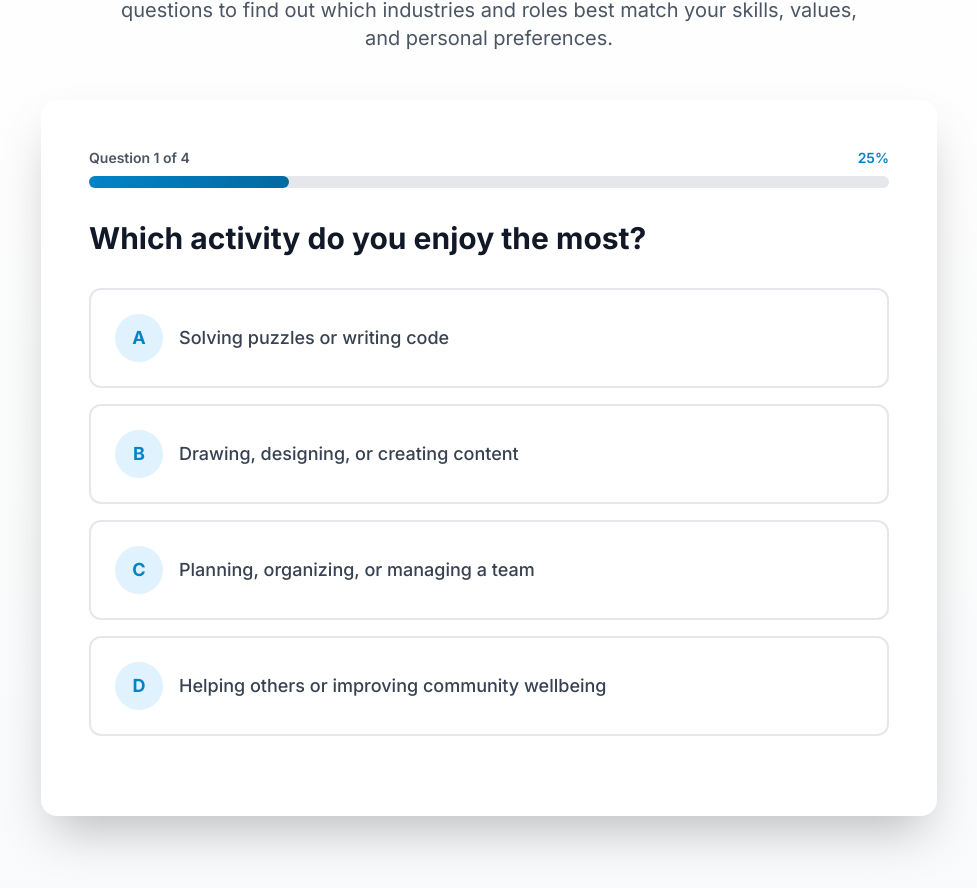
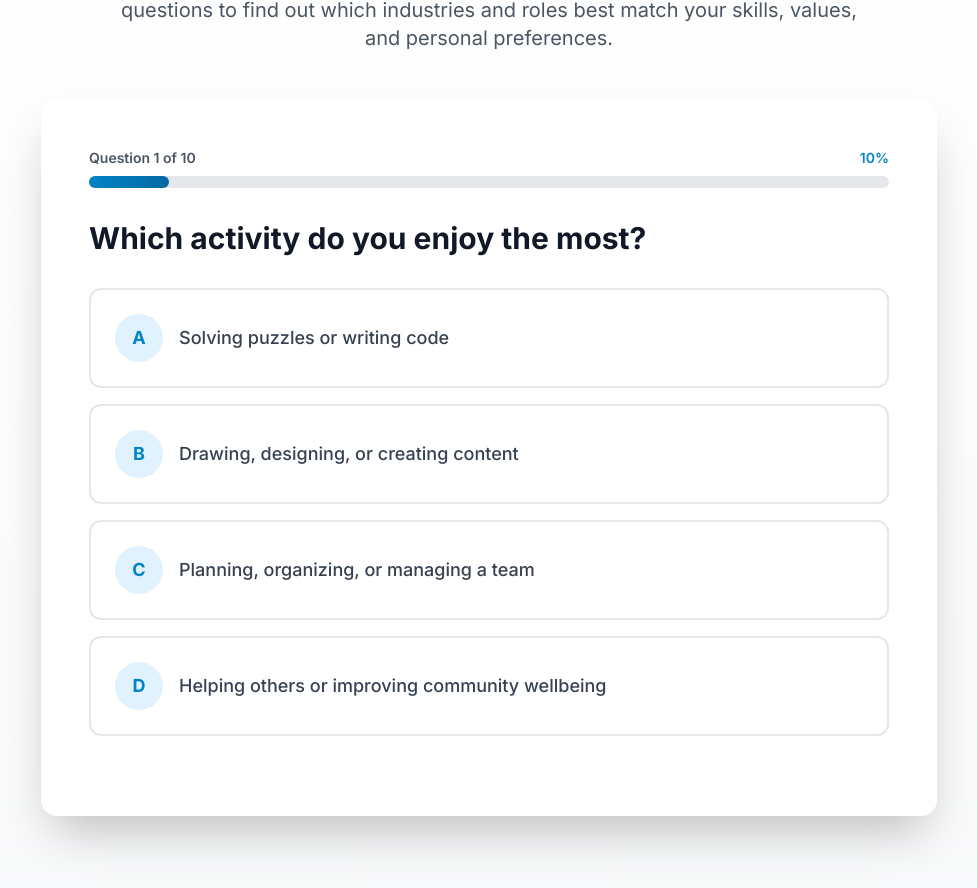
Before and after one commit to tridinhbui/skill-sphere, a Next.js app: page / in a window 1280 px wide. Shown: the part 9870-10758 px from the top of the page, without its empty margins (151-1128 px from the left). Built offline with nearby package versions, Linux system fonts and the light colour scheme.

Commit message:
feat: expand Career Quiz from 4 to 10 questions with comprehensive career assessment

```diff
--- a/components/CareerQuiz.tsx
+++ b/components/CareerQuiz.tsx
@@ -61,6 +61,66 @@ const questions: QuizQuestion[] = [
       { label: "B", value: "B", text: "Artistic expression and storytelling" },
       { label: "C", value: "C", text: "Achieving goals and leading projects" },
       { label: "D", value: "D", text: "Making a positive impact on others" },
+    ],
+  },
+  {
+    id: 5,
+    question: "When working on a group project, what role do you naturally take?",
+    options: [
+      { label: "A", value: "A", text: "Solving technical problems" },
+      { label: "B", value: "B", text: "Designing visuals or ideas" },
+      { label: "C", value: "C", text: "Coordinating tasks and leading discussions" },
+      { label: "D", value: "D", text: "Supporting teammates and resolving conflicts" },
+    ],
+  },
+  {
+    id: 6,
+    question: "Which school subject do you enjoy the most?",
+    options: [
+      { label: "A", value: "A", text: "Math or Computer Science" },
+      { label: "B", value: "B", text: "Art, Media, or Literature" },
+      { label: "C", value: "C", text: "Economics or Business Studies" },
+      { label: "D", value: "D", text: "Biology or Social Sciences" },
+    ],
+  },
+  {
+    id: 7,
+    question: "How do you prefer to solve problems?",
+    options: [
+      { label: "A", value: "A", text: "Using logic, data, and step-by-step analysis" },
+      { label: "B", value: "B", text: "Thinking creatively and exploring multiple ideas" },
+      { label: "C", value: "C", text: "Making plans and decisions quickly" },
+      { label: "D", value: "D", text: "Listening carefully and understanding people's needs" },
+    ],
+  },
+  {
+    id: 8,
+    question: "What kind of project excites you the most?",
+    options: [
+      { label: "A", value: "A", text: "Building an app or analyzing data" },
+      { label: "B", value: "B", text: "Creating a video, poster, or brand" },
+      { label: "C", value: "C", text: "Running a small business or event" },
+      { label: "D", value: "D", text: "Organizing a community service project" },
+    ],
+  },
+  {
+    id: 9,
+    question: "What do you value most in a future career?",
+    options: [
+      { label: "A", value: "A", text: "Innovation and technical growth" },
+      { label: "B", value: "B", text: "Self-expression and creativity" },
+      { label: "C", value: "C", text: "Leadership opportunities and success" },
+      { label: "D", value: "D", text: "Meaningful impact and helping others" },
+    ],
+  },
+  {
+    id: 10,
+    question: "How do you define success?",
+    options: [
+      { label: "A", value: "A", text: "Solving complex problems effectively" },
+      { label: "B", value: "B", text: "Creating something unique and meaningful" },
+      { label: "C", value: "C", text: "Achieving goals and inspiring others" },
+      { label: "D", value: "D", text: "Improving people's lives" },
     ],
   },
 ];
```
